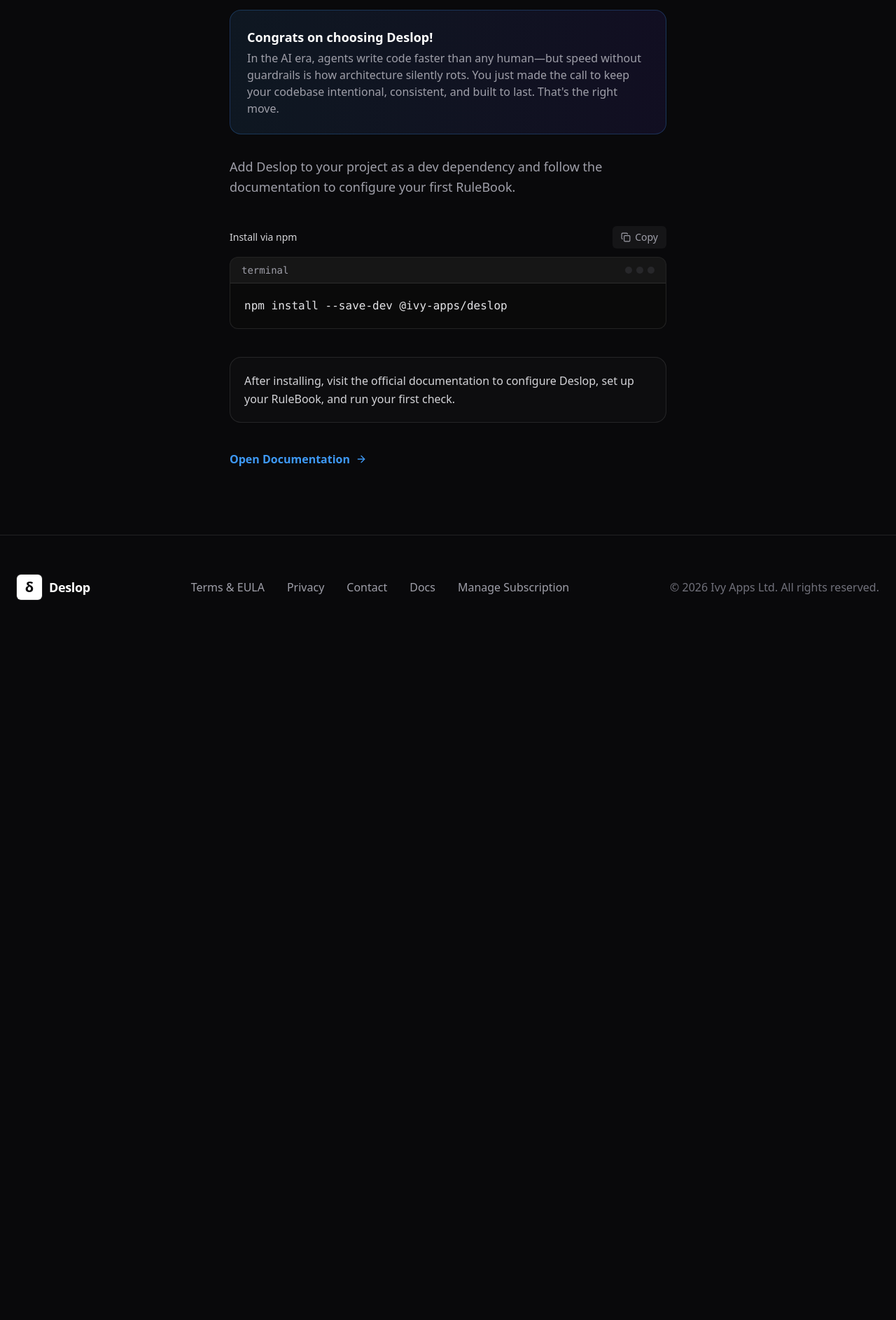
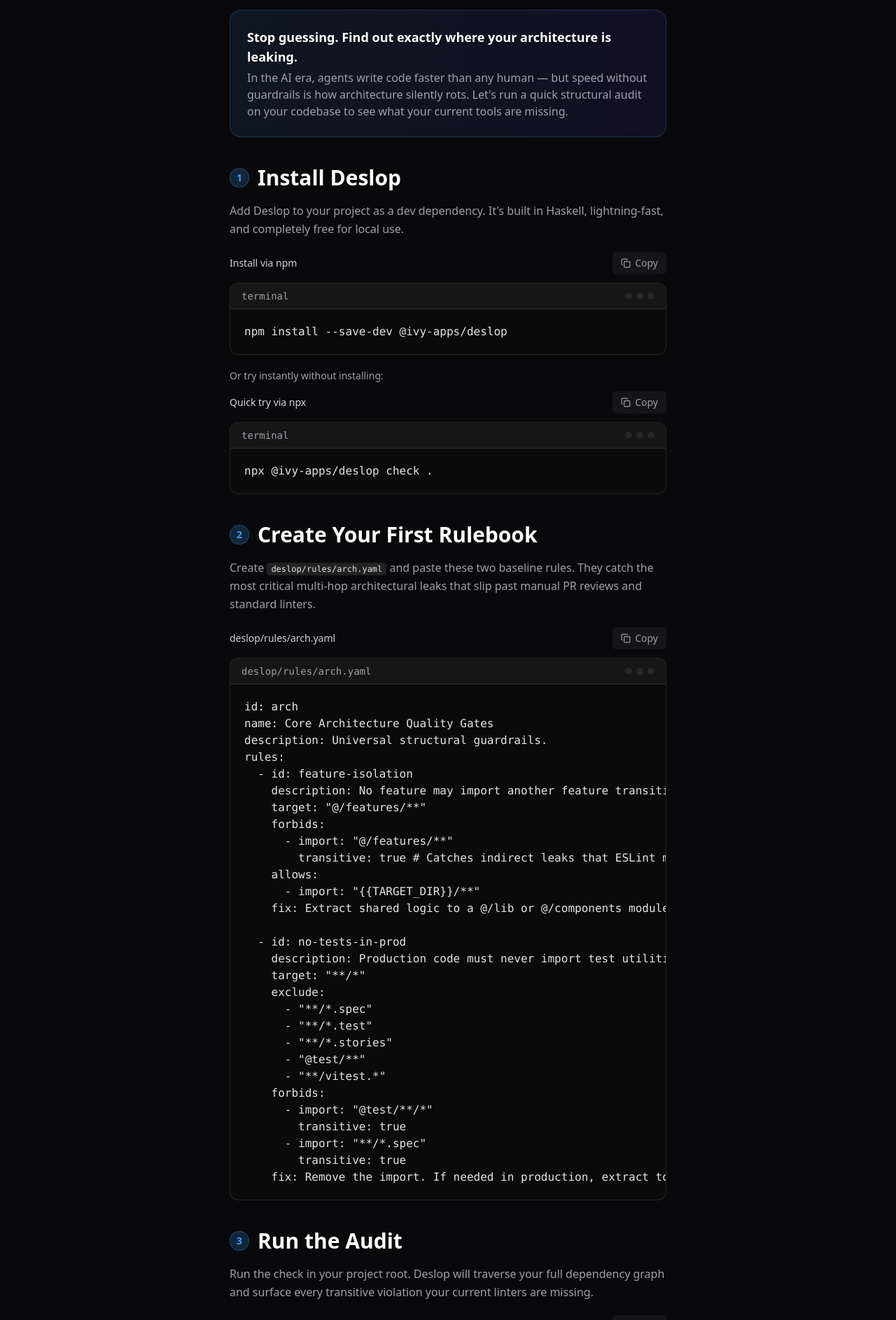
Before and after one commit to Ivy-Apps/deslop-web, a Next.js app: page /get-started in a window 1280 px wide. Shown: the part 226-2112 px from the top of the page at 70% size. Before the commit the page ends 1139 px from the top, so only its background shows below. Built offline with nearby package versions, Linux system fonts and the light colour scheme.

Commit message:
Key selling points

```diff
--- a/src/features/get-started/GetStartedView.tsx
+++ b/src/features/get-started/GetStartedView.tsx
@@ -9,6 +9,37 @@ import { typeScale } from '@/components/design-system/typography';
 import { GITHUB_DOCS_URL, POLAR_MANAGE_URL } from '@/lib/deslop';
 
 const INSTALL_COMMAND = 'npm install --save-dev @ivy-apps/deslop';
+const NPX_CHECK_COMMAND = 'npx @ivy-apps/deslop check .';
+
+const RULEBOOK_YAML = `id: arch
+name: Core Architecture Quality Gates
+description: Universal structural guardrails.
+rules:
+  - id: feature-isolation
+    description: No feature may import another feature transitively.
+    target: "@/features/**"
+    forbids:
+      - import: "@/features/**"
+        transitive: true # Catches indirect leaks that ESLint misses
+    allows:
+      - import: "{{TARGET_DIR}}/**"
+    fix: Extract shared logic to a @/lib or @/components module.
+
+  - id: no-tests-in-prod
+    description: Production code must never import test utilities, even transitively.
+    target: "**/*"
+    exclude:
+      - "**/*.spec"
+      - "**/*.test"
+      - "**/*.stories"
+      - "@test/**"
+      - "**/vitest.*"
+    forbids:
+      - import: "@test/**/*"
+        transitive: true
+      - import: "**/*.spec"
+        transitive: true
+    fix: Remove the import. If needed in production, extract to a non-test utility.`;
 
 const GET_STARTED_NAV_LINKS = [
   { label: 'Docs', href: GITHUB_DOCS_URL, external: true },
@@ -31,43 +62,76 @@ export default function GetStartedView(): ReactNode {
         <h1 className={`${typeScale.displayLg} mb-4 ${tw.gradient.lightText}`}>
           Install Deslop
         </h1>
+
         <div
-          className={`mb-8 p-6 rounded-2xl border border-[#3E99F5]/25 bg-gradient-to-r from-[#3E99F5]/10 to-[#5C3DF5]/10`}
+          className={`mb-10 p-6 rounded-2xl border border-[#3E99F5]/25 bg-gradient-to-r from-[#3E99F5]/10 to-[#5C3DF5]/10`}
         >
           <p className="text-lg font-bold text-white mb-1">
-            Congrats on choosing Deslop!
+            Stop guessing. Find out exactly where your architecture is leaking.
           </p>
           <p className={`${tw.text.muted}`}>
-            In the AI era, agents write code faster than any human—but speed
-            without guardrails is how architecture silently rots. You just made
-            the call to keep your codebase intentional, consistent, and built to
-            last. That&apos;s the right move.
+            In the AI era, agents write code faster than any human — but speed without guardrails
+            is how architecture silently rots. Let&apos;s run a quick structural audit on your
+            codebase to see what your current tools are missing.
           </p>
         </div>
 
-        <p className={`${typeScale.bodyLg} ${tw.text.muted} mb-10`}>
-          Add Deslop to your project as a dev dependency and follow the
-          documentation to configure your first RuleBook.
+        {/* Step 1 */}
+        <StepLabel number={1} title="Install Deslop" />
+        <p className={`${typeScale.bodyMd} ${tw.text.muted} mb-5`}>
+          Add Deslop to your project as a dev dependency. It&apos;s built in Haskell,
+          lightning-fast, and completely free for local use.
         </p>
+        <div className="mb-3 flex items-center justify-between">
+          <span className={`text-sm font-medium ${tw.text.secondary}`}>Install via npm</span>
+          <CopyButton text={INSTALL_COMMAND} />
+        </div>
+        <CodeBlock code={INSTALL_COMMAND} filename="terminal" className="mb-5" />
 
+        <p className={`text-sm ${tw.text.muted} mb-3`}>
+          Or try instantly without installing:
+        </p>
+        <div className="mb-3 flex items-center justify-between">
+          <span className={`text-sm font-medium ${tw.text.secondary}`}>Quick try via npx</span>
+          <CopyButton text={NPX_CHECK_COMMAND} />
+        </div>
+        <CodeBlock code={NPX_CHECK_COMMAND} filename="terminal" className="mb-10" />
+
+        {/* Step 2 */}
+        <StepLabel number={2} title="Create Your First Rulebook" />
+        <p className={`${typeScale.bodyMd} ${tw.text.muted} mb-5`}>
+          Create <code className="text-xs bg-white/10 px-1.5 py-0.5 rounded font-mono text-zinc-200">deslop/rules/arch.yaml</code> and paste these two baseline rules. They catch the most
+          critical multi-hop architectural leaks that slip past manual PR reviews and standard
+          linters.
+        </p>
         <div className="mb-3 flex items-center justify-between">
           <span className={`text-sm font-medium ${tw.text.secondary}`}>
-            Install via npm
+            deslop/rules/arch.yaml
           </span>
-          <CopyButton text={INSTALL_COMMAND} />
+          <CopyButton text={RULEBOOK_YAML} />
         </div>
-        <CodeBlock
-          code={INSTALL_COMMAND}
-          filename="terminal"
-          className="mb-10"
-        />
+        <CodeBlock code={RULEBOOK_YAML} filename="deslop/rules/arch.yaml" className="mb-10" />
+
+        {/* Step 3 */}
+        <StepLabel number={3} title="Run the Audit" />
+        <p className={`${typeScale.bodyMd} ${tw.text.muted} mb-5`}>
+          Run the check in your project root. Deslop will traverse your full dependency graph and
+          surface every transitive violation your current linters are missing.
+        </p>
+        <div className="mb-3 flex items-center justify-between">
+          <span className={`text-sm font-medium ${tw.text.secondary}`}>Run in your terminal</span>
+          <CopyButton text={NPX_CHECK_COMMAND} />
+        </div>
+        <CodeBlock code={NPX_CHECK_COMMAND} filename="terminal" className="mb-6" />
 
         <div
-          className={`p-5 rounded-2xl border ${tw.border.default} bg-white/[0.02] mb-10`}
+          className={`p-5 rounded-2xl border border-[#3E99F5]/20 bg-[#3E99F5]/[0.05] mb-10`}
         >
           <p className={`${typeScale.bodySm} ${tw.text.secondary}`}>
-            After installing, visit the official documentation to configure
-            Deslop, set up your RuleBook, and run your first check.
+            <strong className="text-zinc-100 font-semibold">Prepare to be surprised.</strong>{' '}
+            Most teams find 3–15 critical multi-hop dependency leaks on their very first run. Once
+            you see the graph violations Deslop uncovers, head to the docs to automate this check
+            in your CI pipeline.
           </p>
         </div>
 
@@ -77,10 +141,21 @@ export default function GetStartedView(): ReactNode {
           rel="noopener noreferrer"
           className={`inline-flex items-center gap-2 font-semibold ${tw.text.brandPrimary} hover:underline`}
         >
-          Open Documentation
+          Explore the Full Documentation
           <ArrowRight className="h-4 w-4" />
         </a>
       </div>
     </div>
   );
 }
+
+function StepLabel({ number, title }: { number: number; title: string }): ReactNode {
+  return (
+    <div className="flex items-center gap-3 mb-4">
+      <div className="flex items-center justify-center w-7 h-7 rounded-full bg-[#3E99F5]/20 border border-[#3E99F5]/30 text-[#3E99F5] text-sm font-bold shrink-0">
+        {number}
+      </div>
+      <h2 className={`${typeScale.titleLg}`}>{title}</h2>
+    </div>
+  );
+}
--- a/src/features/landing/components/PrTaxSection.tsx
+++ b/src/features/landing/components/PrTaxSection.tsx
@@ -1,19 +1,38 @@
-import { GitPullRequest, Terminal, TrendingDown, Wrench } from 'lucide-react';
+import { Bot, GitPullRequest, Terminal, Wrench } from 'lucide-react';
 import type { ComponentType, ReactNode } from 'react';
 
+import CodeBlock from '@/components/CodeBlock';
+import { InfoBubble } from '@/components/InfoBubble';
 import { tw as baseTw } from '@/components/design-system/colors';
 import { typeScale } from '@/components/design-system/typography';
 
-type AccentColor = 'red' | 'amber' | 'orange' | 'purple';
+type AccentColor = 'red' | 'amber' | 'orange' | 'purple' | 'blue';
 
 type PainPoint = {
   icon: ComponentType<{ className?: string }>;
   accentColor: AccentColor;
   badge: string;
   title: string;
-  description: string;
+  description: ReactNode;
   callout: string;
 };
+
+const AHA_MOMENT_OUTPUT = `> npx @ivy-apps/deslop check .
+
+🚀 Deslopping project: repo/my-app
+Found 3 problems:
+
+# arch#feature-isolation#@/features/billing/checkout
+
+No feature may import another feature transitively.
+
+Module '@/features/billing/checkout' transitively imports '@/features/auth/debug-modal' via:
+@/features/billing/checkout → @/components/shared/modal → @/features/auth/debug-modal
+
+FIX: Extract shared logic to a @/lib or @/components module.
+
+────────────────────────────────────────────
+√ Checked 412 modules in 870ms`;
 
 const PAIN_POINTS: PainPoint[] = [
   {
@@ -22,9 +41,51 @@ const PAIN_POINTS: PainPoint[] = [
     badge: 'Missed opportunity',
     title: 'Senior engineers stuck playing human compiler',
     description:
-      'Every week, your most expensive engineers burn hours in PR reviews flagging the exact same architectural violations. That time could ship features, mentor juniors, or design the next system.',
+      'Every week, your most expensive engineers waste hours flagging the exact same architectural violations in PRs. Tired reviewers miss things, deadlines loom, and rot slips through because no human holds a full transitive dependency graph in their head.',
     callout:
-      '"We already reviewed this boundary leak last sprint. And the sprint before."',
+      '"We already flagged this boundary leak last sprint. But we had to ship, so it slipped through anyway."',
+  },
+  {
+    icon: Bot,
+    accentColor: 'blue',
+    badge: 'False sense of security',
+    title: 'The AI safety illusion',
+    description: (
+      <>
+        Relying on{' '}
+        <code className="text-xs bg-white/10 px-1 py-0.5 rounded font-mono">AGENTS.md</code> or AI
+        code reviewers?{' '}
+        <InfoBubble
+          label="Next-token predictors"
+          tooltip={
+            <>
+              Autoregressive LLMs generate each token by sampling from a probability distribution
+              conditioned on prior context. There is no constraint-satisfaction pass, no global
+              coherence check, and no awareness of your module graph. A model that &ldquo;looks
+              right&rdquo; at every individual step can still produce architecturally catastrophic
+              outputs.
+            </>
+          }
+        />{' '}
+        optimized for short-term statistical success have no{' '}
+        <InfoBubble
+          label="whole-graph context"
+          tooltip={
+            <>
+              Detecting a transitive violation across 3+ hops requires traversing a fully resolved
+              import graph — not pattern-matching source files. An LLM reading file-by-file in a
+              limited context window physically cannot reconstruct this graph, making it structurally
+              unfit for reliable architectural enforcement.
+            </>
+          }
+        />{' '}
+        and will confidently justify a critical boundary violation just to get the code compiling.
+        Deslop is different: deterministic static graph traversal — no hallucinations, no false
+        positives, no dice roll.
+      </>
+    ),
+    callout:
+      '"Cursor generated the feature perfectly, all tests pass — but it quietly pulled a UI component into our pure domain layer."',
   },
   {
     icon: Wrench,
@@ -32,29 +93,19 @@ const PAIN_POINTS: PainPoint[] = [
     badge: 'Wasted platform time',
     title: 'Weeks to build, forever to maintain',
     description:
-      "Writing AST plugins is specialized, tedious work. Mapping boundaries in Dependency Cruiser means a wall of regex rules that nobody owns. Your platform team built the pipeline — now they're on call for it indefinitely.",
+      "ESLint and Dependency Cruiser can technically detect transitive imports — but it requires layering 2–3 tools with a wall of regex rules and custom AST plugins that nobody owns. Ask yourself: what's more expensive — a platform engineer debugging brittle infrastructure after every Node upgrade, or a €24.99/mo subscription?",
     callout:
-      '"The staff engineer spent 3 weeks on the ESLint plugin. It broke again after the Node upgrade."',
-  },
-  {
-    icon: TrendingDown,
-    accentColor: 'orange',
-    badge: 'Tech debt',
-    title: 'Architectural rot that slips through undetected',
-    description:
-      'Not every violation gets caught in review. Reviewers miss things, PRs move fast, and nobody has the full dependency graph in their head. Each uncaught leak makes the next one easier to justify.',
-    callout:
-      '"The feature layer is importing directly from the DB layer again. When did this start?"',
+      '"The staff engineer spent 3 weeks on a custom ESLint plugin and Dependency Cruiser config. It broke again after the Node upgrade."',
   },
   {
     icon: Terminal,
     accentColor: 'purple',
     badge: 'Wasted dev time',
-    title: 'Hours lost decoding cryptic custom lint errors',
+    title: 'Hours lost decoding cryptic, un-fixable lint errors',
     description:
-      'Custom ESLint rules produce opaque error messages with no guidance on how to fix them. Developers stop to investigate, post in Slack, or worse — disable the rule entirely.',
+      "Custom ESLint rules produce opaque error messages with zero context. Developers stop what they're doing, post in Slack, or worse — disable the rule entirely to pass CI. Deslop outputs human-readable, AI-native markdown errors with exact fix instructions, out of the box.",
     callout:
-      '"no-cross-layer-import: violation detected" — and zero context on what to do next.',
+      '"no-cross-layer-import: violation detected" — and absolutely no guidance on what to do next.',
   },
 ];
 
@@ -96,6 +147,13 @@ const accentStyles: Record<
     badgeColor: 'text-purple-400 bg-purple-500/10 border-purple-500/20',
     glow: 'shadow-[0_0_0_1px_rgba(168,85,247,0.08)]',
   },
+  blue: {
+    border: 'border-l-[#3E99F5]/60',
+    iconBg: 'bg-[#3E99F5]/15',
+    iconColor: 'text-[#3E99F5]',
+    badgeColor: 'text-[#3E99F5] bg-[#3E99F5]/10 border-[#3E99F5]/20',
+    glow: 'shadow-[0_0_0_1px_rgba(62,153,245,0.08)]',
+  },
 };
 
 export default function PrTaxSection(): ReactNode {
@@ -112,9 +170,9 @@ export default function PrTaxSection(): ReactNode {
             Every week without Deslop has a price
           </h2>
           <p className={`text-xl leading-relaxed ${baseTw.text.muted}`}>
-            Whether you enforce architecture manually on PR review, use
-            open-source linters, or don't enforce architecture at all — your
-            team is paying a hidden tax right now.
+            Whether you&apos;re babysitting architecture manually on PR reviews, trusting AI coding
+            assistants, or wrestling with fragile open-source linting setups — your team is paying
+            a hidden tax in lost engineering hours.
           </p>
         </header>
 
@@ -124,28 +182,42 @@ export default function PrTaxSection(): ReactNode {
           ))}
         </div>
 
-        <div className="mt-12 flex justify-center">
-          <div className="rounded-2xl border border-[#3E99F5]/20 bg-[#3E99F5]/[0.05] px-7 py-6 max-w-2xl w-full flex flex-col sm:flex-row items-center gap-5">
-            <p
-              className={`text-base leading-relaxed ${baseTw.text.secondary} flex-1`}
-            >
-              Deslop gives you production-ready architectural guardrails out of
-              the box — configured in{' '}
-              <strong className="text-zinc-100 font-semibold">
-                5 lines of human-readable YAML
-              </strong>
-              , not weeks of custom infrastructure.
+        <AhaMoment />
+      </div>
+    </section>
+  );
+}
+
+function AhaMoment(): ReactNode {
+  return (
+    <div className="mt-16">
+      <div className="text-center mb-8 max-w-2xl mx-auto">
+        <h3 className={`${typeScale.titleLg} mb-4 text-balance`}>
+          Think your codebase is clean? Let&apos;s find out.
+        </h3>
+        <p className={`text-lg leading-relaxed ${baseTw.text.muted}`}>
+          Most teams believe their architecture is enforced — until they run their first Deslop
+          check. Line-by-line linters are blind to multi-hop transitive imports. Rot accumulates
+          silently, deep inside your dependency graph.
         </p>
+      </div>
+
+      <CodeBlock code={AHA_MOMENT_OUTPUT} filename="terminal" className="mb-6" />
+
+      <p className={`text-center text-sm ${baseTw.text.muted} mb-8`}>
+        When you run it, you will find violations you didn&apos;t expect to exist.{' '}
+        <strong className="text-zinc-300">That is the moment Deslop pays for itself.</strong>
+      </p>
+
+      <div className="flex justify-center">
         <a
           href="/get-started"
           className="shrink-0 inline-flex items-center justify-center gap-2.5 rounded-full bg-white px-8 py-3.5 text-base font-bold text-zinc-950 ring-1 ring-white/20 transition-all duration-300 hover:bg-zinc-100 shadow-[0_0_28px_-6px_rgba(62,153,245,0.35),0_0_32px_-6px_rgba(92,61,245,0.4)] hover:shadow-[0_0_46px_-2px_rgba(62,153,245,0.56),0_0_56px_-2px_rgba(92,61,245,0.58),0_0_96px_-10px_rgba(62,153,245,0.32)] whitespace-nowrap"
         >
-              Try Deslop now
+          Reclaim Lost Eng Hours
         </a>
       </div>
     </div>
-      </div>
-    </section>
   );
 }
 
@@ -170,9 +242,9 @@ function PainPointCard({ point }: { point: PainPoint }): ReactNode {
 
       <div className="space-y-2">
         <h3 className={`${typeScale.titleMd} leading-snug`}>{point.title}</h3>
-        <p className={`${baseTw.text.muted} text-sm leading-relaxed`}>
+        <div className={`${baseTw.text.muted} text-sm leading-relaxed`}>
           {point.description}
-        </p>
+        </div>
       </div>
 
       <blockquote
```
Lines whose indentation alone changed are shown as unchanged.
